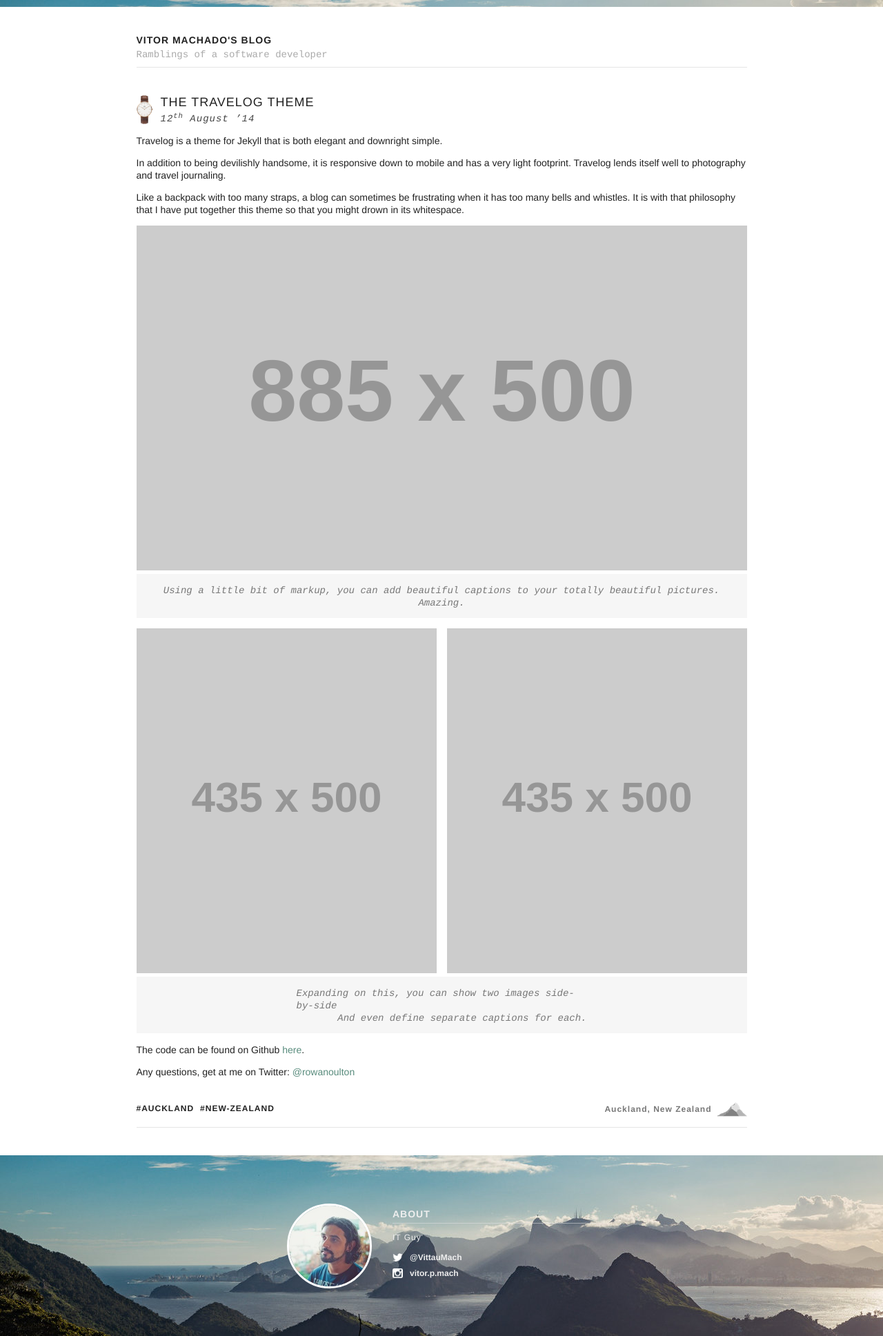
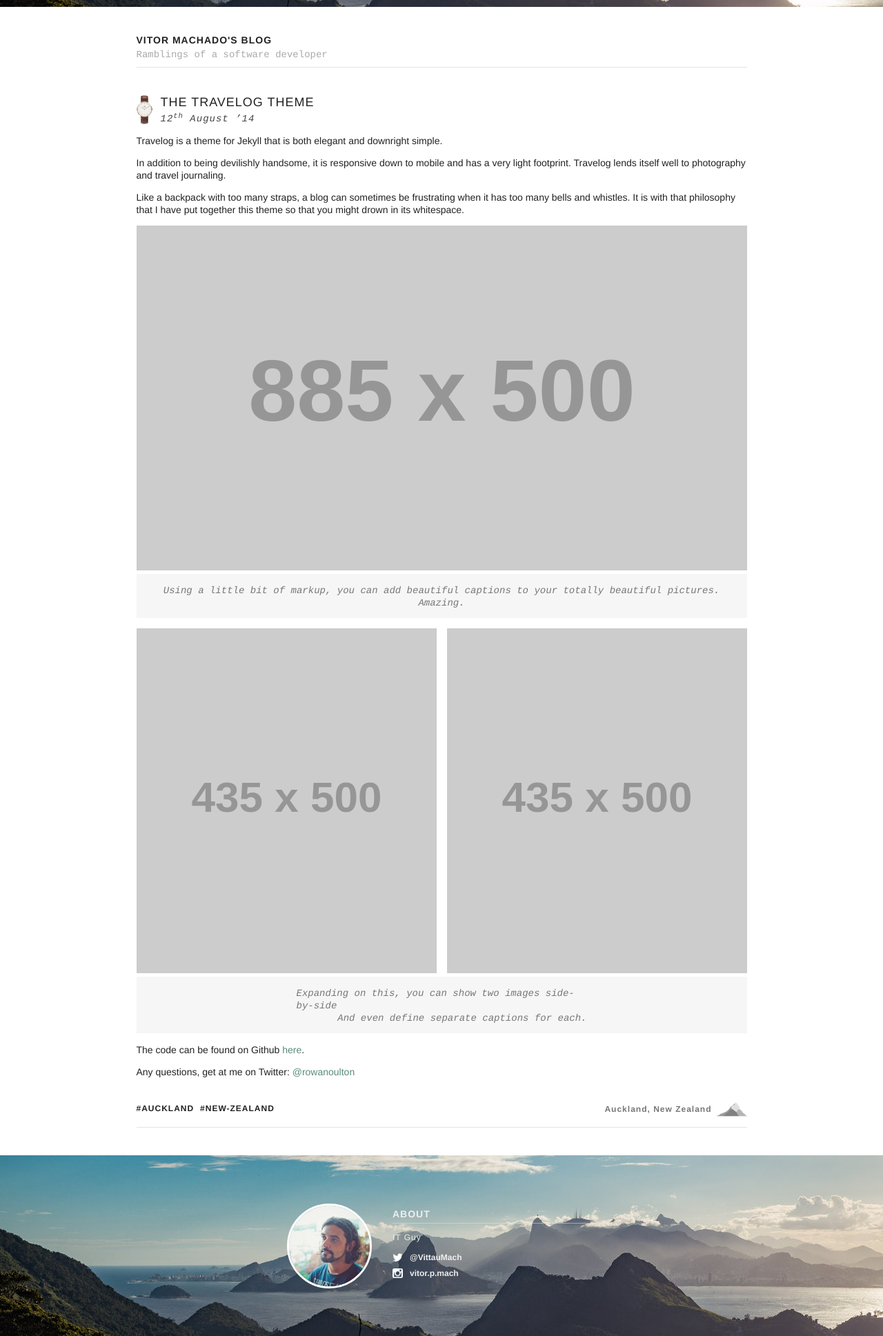
Before and after one commit to vittau/blog, a Jekyll site: the page built from index.html, in a window 1280 px wide. Shown: the whole page at 69% size. Built offline with Jekyll 4.4.1, drawn with Linux system fonts in a browser that asks for light colours; the list of posts is cut into pages by our own code.

```diff
--- a/_sass/_layout.scss
+++ b/_sass/_layout.scss
@@ -9,6 +9,7 @@
 
     // Non-retina device
     background-image: url($banner);
+    background-position: bottom;
 
     // Retina @2x device
     @media only screen and (-webkit-min-device-pixel-ratio: 1.2), only screen and (min--moz-device-pixel-ratio: 1.2), only screen and (-o-min-device-pixel-ratio: 5/4), only screen and (min-device-pixel-ratio: 1.2), only screen and (min-resolution: 120dpi), only screen and (min-resolution: 1.2dppx) {
```
